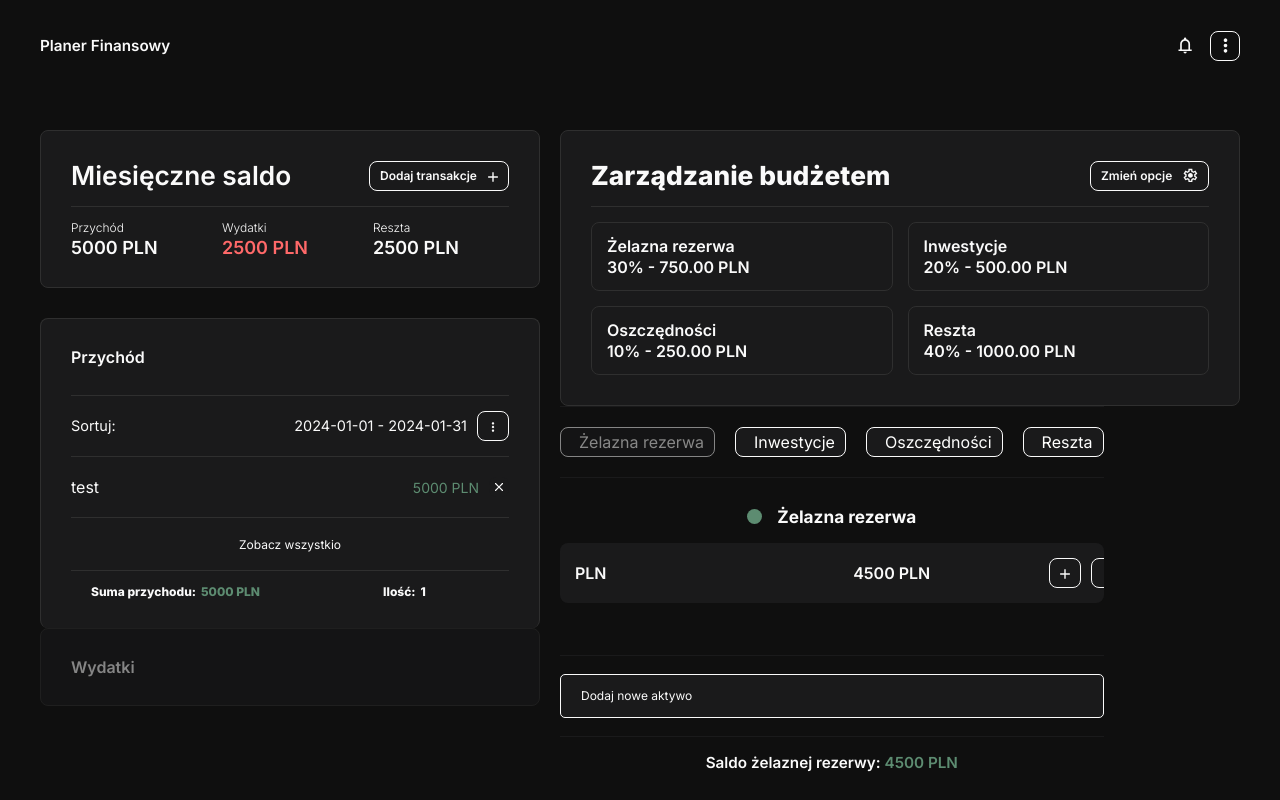
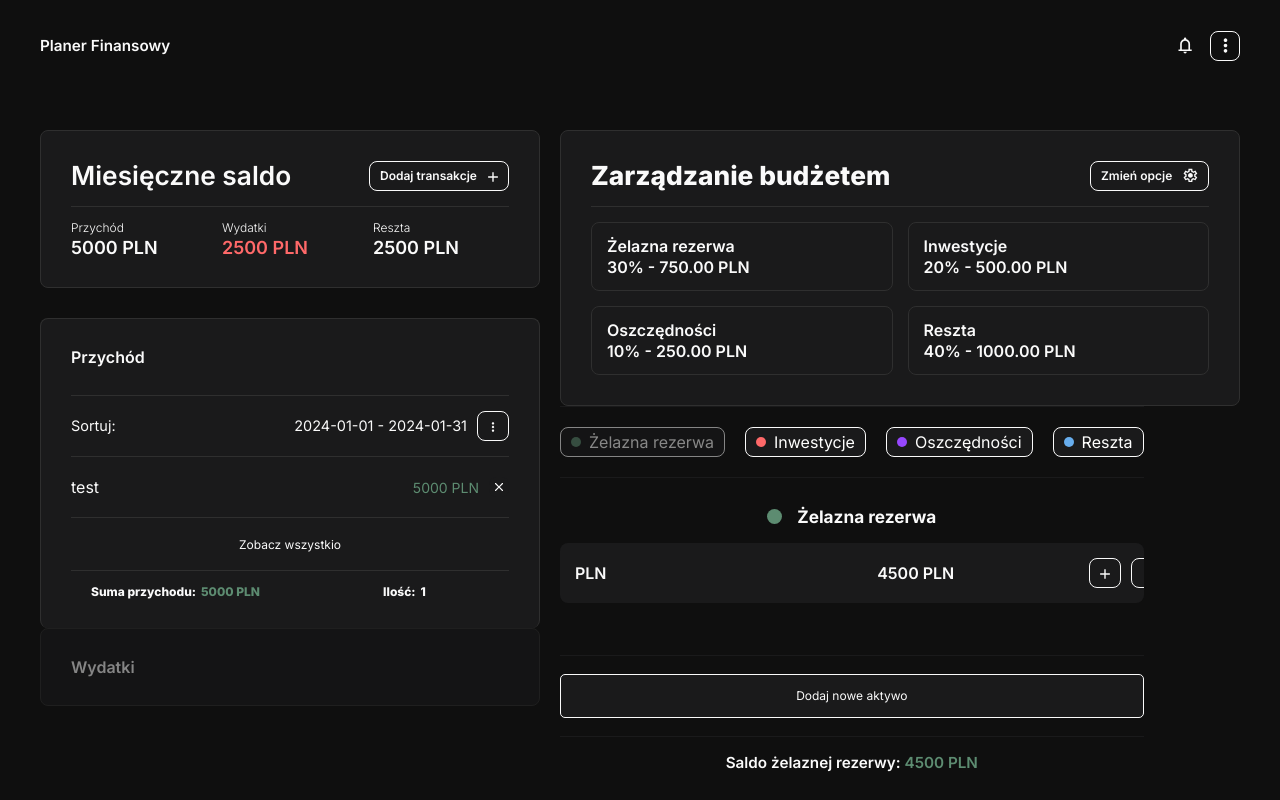
Before and after one commit to chudymikolaj/finance-app, a Next.js app: page /dashboard in a window 1280 px wide. Built offline with nearby package versions, Linux system fonts and the light colour scheme.

Commit message:
refactore: change styles of buttons with SVG

```diff
--- a/components/Buttons/ButtonRefSVG/index.tsx
+++ b/components/Buttons/ButtonRefSVG/index.tsx
@@ -12,31 +12,31 @@ type Props = {
 
 export type Ref = HTMLButtonElement;
 
-import { Button, ButtonName } from "../button.styled";
+import { ButtonSvg, ButtonName } from "../button.styled";
 
 const ButtonRefSvg = forwardRef<Ref, Props>(
 	({ action, name, svgUrl, ...props }, ref) => {
 		if (svgUrl && name) {
 			return (
-				<Button
+				<ButtonSvg
 					ref={ref}
 					onClick={action}
 					{...props}
 				>
 					<ButtonName>{name}</ButtonName>
 					<SVGimage src={svgUrl} />
-				</Button>
+				</ButtonSvg>
 			);
 		}
 
 		return (
-			<Button
+			<ButtonSvg
 				ref={ref}
 				onClick={action}
 				{...props}
 			>
 				{svgUrl ? <SVGimage src={svgUrl} /> : name}
-			</Button>
+			</ButtonSvg>
 		);
 	}
 );
--- a/components/Buttons/ButtonSVG/index.tsx
+++ b/components/Buttons/ButtonSVG/index.tsx
@@ -1,5 +1,5 @@
 import SVGimage from "@/components/SvgIcon";
-import { Button, ButtonName } from "../button.styled";
+import { ButtonSvg, ButtonName } from "../button.styled";
 
 type ButtonProps = React.ButtonHTMLAttributes<HTMLButtonElement> & {
 	className?: string;
@@ -18,24 +18,24 @@ export default function ButtonSVG({
 }: ButtonProps) {
 	if (svgUrl && name) {
 		return (
-			<Button
+			<ButtonSvg
 				className={className}
 				onClick={action}
 				{...props}
 			>
 				<ButtonName>{name}</ButtonName>
 				<SVGimage src={svgUrl} />
-			</Button>
+			</ButtonSvg>
 		);
 	}
 
 	return (
-		<Button
+		<ButtonSvg
 			className={className}
 			onClick={action}
 			{...props}
 		>
 			{svgUrl ? <SVGimage src={svgUrl} /> : name}
-		</Button>
+		</ButtonSvg>
 	);
 }
--- a/components/Buttons/button.styled.tsx
+++ b/components/Buttons/button.styled.tsx
@@ -1,11 +1,11 @@
 "use client";
 
 import { BORDER_RADIUS, CUBICS, SIZES, WEIGHT } from "@/styles/constants";
-import { FlexRowSpaceBetweenCenter } from "@/styles/mixins.styled";
+import { FlexCenter, FlexRowSpaceBetweenCenter } from "@/styles/mixins.styled";
 import styled from "styled-components";
 
 export const Button = styled.button`
-	${FlexRowSpaceBetweenCenter}
+	${FlexCenter}
 	gap: 10px;
 
 	padding: 6px 10px;
@@ -13,10 +13,10 @@ export const Button = styled.button`
 	border: 1px solid ${({ theme }) => theme.buttonColorBorder};
 	border-radius: ${BORDER_RADIUS};
 	transition: opacity ${CUBICS.easyOut} 250ms;
+`;
 
-	&:hover {
-		opacity: 0.8;
-	}
+export const ButtonSvg = styled(Button)`
+	${FlexRowSpaceBetweenCenter}
 
 	div {
 		width: auto;
```
